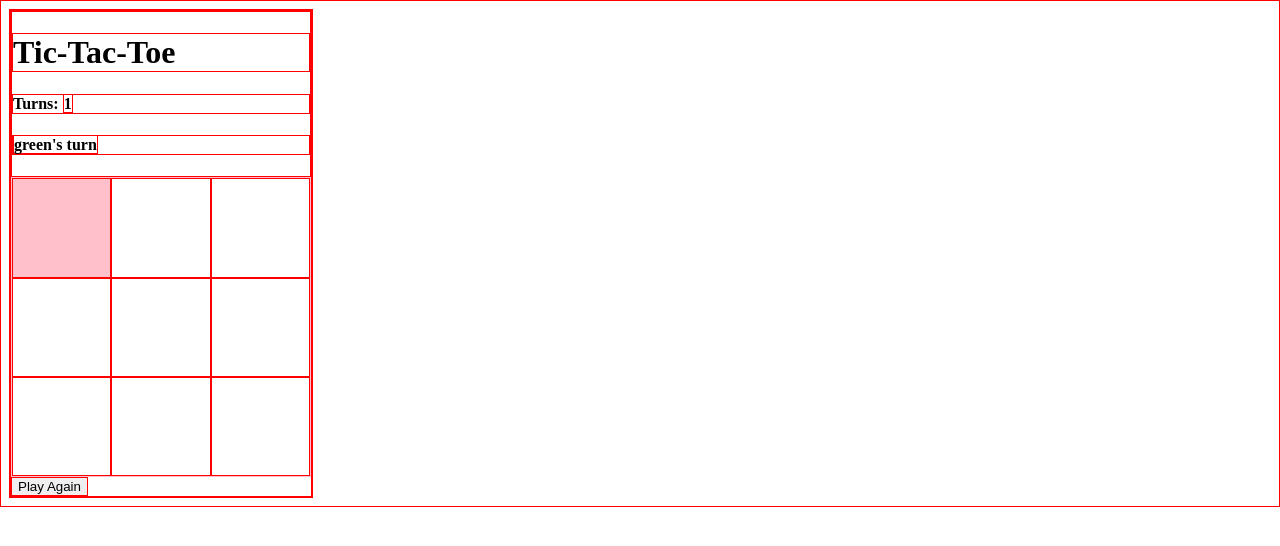
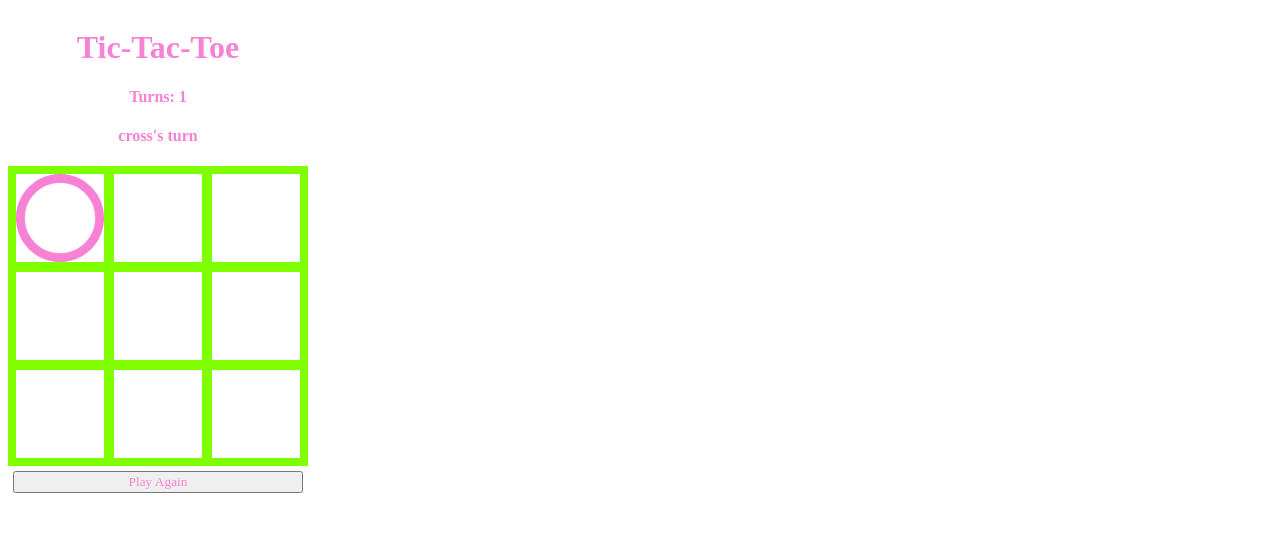
Before and after one commit to canvas-tcg/tac-tac-toe, a plain HTML site: page index.html in a window 1280 px wide. Both pictures are taken after a click on the element 61 px from the left and 228 px from the top of the page. Drawn offline with Linux system fonts and the light colour scheme; a web font is replaced by a local one.

Commit message:
improve game play

```diff
--- a/index.html
+++ b/index.html
@@ -6,6 +6,9 @@
     <meta name="viewport" content="width=device-width, initial-scale=1.0">
     <title>Tic-Tac-Toe</title>
     <link rel="stylesheet" href="style.css">
+    <link rel="preconnect" href="https://fonts.googleapis.com">
+<link rel="preconnect" href="https://fonts.gstatic.com" crossorigin>
+<link href="https://fonts.googleapis.com/css2?family=DM+Serif+Text&display=swap" rel="stylesheet">
 </head>
 <body>
     <div class="pageWrapper">
@@ -13,10 +16,11 @@
         <header>
             <h1>Tic-Tac-Toe</h1>
             <h4>Turns: <span class="counter">0</span></h4>
-            <h4><span class="playerTurn">Pink goes first</span></h4>
+            <h4><span class="playerTurn">Circle goes first</span></h4>
         </header>
 
         <div id="board">
+
 
                 <div class="square"> </div>
                 <div class="square"></div>
@@ -31,8 +35,10 @@
 
 
 
+
         </div>
         <button class="replayBtn">Play Again</button>
+
     </div>
     <script src="script.js"></script>
 </body>
--- a/script.js
+++ b/script.js
@@ -4,14 +4,18 @@ let numOfPlays = 0
 let replayBtn = document.querySelector(".replayBtn")
 let playerTurnSpan = document.querySelector(".playerTurn")
 let countSpan = document.querySelector(".counter")
+// let circleImg = document.createElement("img");
+// circleImg.src = "Project_Images/Circle\ \(1\).png";
+// const computedStyleCircle = window.getComputedStyle(document.querySelector('.circle'));
+// let circleBgImg = computedStyleCircle.getPropertyValue("background-image");
 
 
 for (let i = 0; i < squares.length; i++){
     squares[i].setAttribute("data-number", i);
 }
 
-let pinkSquaresStr = [];
-let greenSquaresStr = [];
+let circleSquaresStr = [];
+let crossSquaresStr = [];
 
 const winningCombos = [
     [0,1,2],
@@ -36,12 +40,13 @@ function isEven(){
 
 function handlePlay(event){
     if(isEven()){
-         event.target.style.backgroundColor = "var(--even-bg)";
-         pinkSquaresStr.push(event.target.getAttribute("data-number"));
+        event.target.style.backgroundImage = "url(/Project_Images/circle.png)"
+        //  event.target.style.backgroundColor = "var(--even-bg)";
+         circleSquaresStr.push(event.target.getAttribute("data-number"));
 
     } else{
-        event.target.style.backgroundColor = "var(--odd-bg)"
-        greenSquaresStr.push(event.target.getAttribute("data-number"));
+        event.target.style.backgroundImage = "url(/Project_Images/cross.png)"
+        crossSquaresStr.push(event.target.getAttribute("data-number"));
     }
     numOfPlays ++
     hasWon()
@@ -51,9 +56,9 @@ function handlePlay(event){
     if (isWinner === false && isDraw === false){
 
         if(isEven()) {
-            playerTurnSpan.innerText = "pink's turn";
+            playerTurnSpan.innerText = "circle's turn";
         } else{
-            playerTurnSpan.innerText = "green's turn";
+            playerTurnSpan.innerText = "cross's turn";
         }
     }
     event.target.removeEventListener("click", handlePlay);
@@ -63,33 +68,33 @@ let isWinner = false
 let isDraw = false
 function hasWon(){
     for (let winArr of winningCombos){
-        let pinkCount = 0
+        let circleCount = 0
         for (num of winArr){
-            let pinkSquaresArr = pinkSquaresStr.map(Number);
-            if(pinkSquaresArr.includes(num)){
-                pinkCount++
+            let circleSquaresArr = circleSquaresStr.map(Number);
+            if(circleSquaresArr.includes(num)){
+                circleCount++
             }
-            if (pinkCount === 3){
+            if (circleCount === 3){
                 isWinner = true
-                console.log("Pink wins!")
+                console.log("circle wins!")
 
-                playerTurnSpan.innerText = ("Pink wins!")
+                playerTurnSpan.innerText = ("circle wins!")
                 for (let square of squares){
                     square.removeEventListener("click", handlePlay);
                     }
             }
         }
-        let greenCount = 0
+        let crossCount = 0
         for (num of winArr){
-            let greenSquaresArr = greenSquaresStr.map(Number);
-            if(greenSquaresArr.includes(num)){
-                greenCount++
+            let crossSquaresArr = crossSquaresStr.map(Number);
+            if(crossSquaresArr.includes(num)){
+                crossCount++
             }
-            if (greenCount === 3){
+            if (crossCount === 3){
                 isWinner = true
-                console.log("Green wins!")
+                console.log("cross wins!")
 
-                playerTurnSpan.innerText = ("Green wins!")
+                playerTurnSpan.innerText = ("cross wins!")
                 for (let square of squares){
                 square.removeEventListener("click", handlePlay);
                 }
@@ -116,8 +121,9 @@ function handleReplay(){
     isDraw = false
     isWinner = false
     numOfPlays = 0
-    pinkSquaresStr = []
-    greenSquaresStr = []
+    // playerTurnSpan.innerText = "circle's turn"
+    crossSquaresStr = []
+    crossSquaresStr = []
     for (let square of squares){
     square.removeAttribute("style");
     square.addEventListener("click", handlePlay)
--- a/style.css
+++ b/style.css
@@ -1,7 +1,11 @@
+
 *{
     box-sizing: border-box;
-    border: 1px solid red;
+    /* border: 1px solid red; */
 }
+
+@import url("https://fonts.googleapis.com/css2?family=DM+Serif+Text&display=swap");
+
 :root {
     --even-bg: pink;
     display: flex;
@@ -16,25 +20,49 @@
     display: grid;
     grid-template-columns: 1fr 1fr 1fr;
     grid-template-rows: auto;
-    border-color: pink;
+    border-color: chartreuse;
+    border-style: solid;
     height: 300px;
     width: 300px;
 
 }
 
 .pageWrapper{
+    display: grid;
+
     align-items: center;
 }
 
 .circle {
 
-    background-image:url(Project_Images/Circle\ \(1\).png)
+    background-image:url(Project_Images/circle.png)
 
+}
+.cross{
+    background-image:url(Project_Images/cross.png)
 
+}
+
+.square {
+    background-size: contain;
+    border: 5px;
+    border-color: chartreuse;
+    border-style: solid;
+
+}
+h1, h4 {
+    font-family:'DM Serif Text', serif;
+    color: #F681D5;
+    text-align: center;
+
+}
+button {
+    margin: 5px;
+    /* align-content: center; */
+    font-family:'DM Serif Text', serif;
+    color: #F681D5;
+    text-align: center;
+    justify-content: space-around;
 
 
 }
-.cross{
-    background-image:url(Project_Images/cross\ \(1\).png)
-
-}
```
Also changed, not shown: Project_Images/circle.png (renamed from Project_Images/Circle (1).png), Project_Images/cross.png (renamed from Project_Images/cross (1).png).
